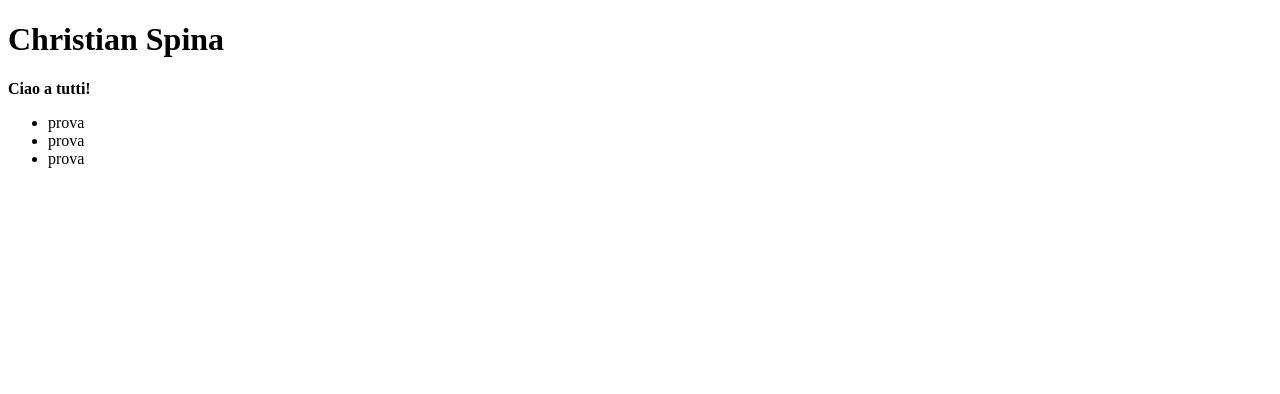
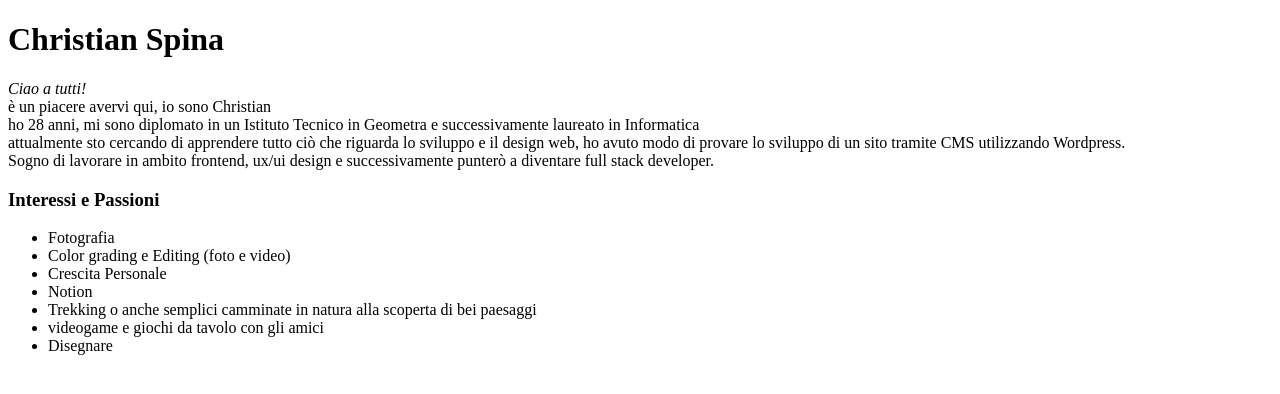
Before and after one commit to challenge-network-18-mar-24/Christian-Spina, a plain HTML site: page index.html in a window 1280 px wide. Drawn offline with Linux system fonts and the light colour scheme.

Commit message:
Aggiornamento My Page

```diff
--- a/index.html
+++ b/index.html
@@ -12,15 +12,24 @@
 
     <!-- Paragrafo -->
     <p>
-        <b>Ciao a tutti!</b> <br/>
+        <i>Ciao a tutti!</i>
+        <br/> è un piacere avervi qui, io sono Christian
+        </br> ho 28 anni, mi sono diplomato in un Istituto Tecnico in Geometra e successivamente laureato in Informatica
+        </br> attualmente sto cercando di apprendere tutto ciò che riguarda lo sviluppo e il design web, ho avuto modo di provare lo sviluppo di un sito tramite CMS utilizzando Wordpress.
+        <br>Sogno di lavorare in ambito frontend, ux/ui design e  successivamente punterò a diventare full stack developer.
     </p>
 
+    <h3>Interessi e Passioni</h3>
 
     <!-- Lista -->
     <ul>
-        <li>prova </li>
-        <li>prova</li>
-        <li>prova</li>
+        <li>Fotografia</li>
+        <li>Color grading e Editing (foto e video)</li>
+        <li>Crescita Personale</li>
+        <li>Notion</li>
+        <li>Trekking o anche semplici camminate in natura alla scoperta di bei paesaggi</li>
+        <li>videogame e giochi da tavolo con gli amici</li>
+        <li>Disegnare</li>
     </ul>
 
 </body>
```
